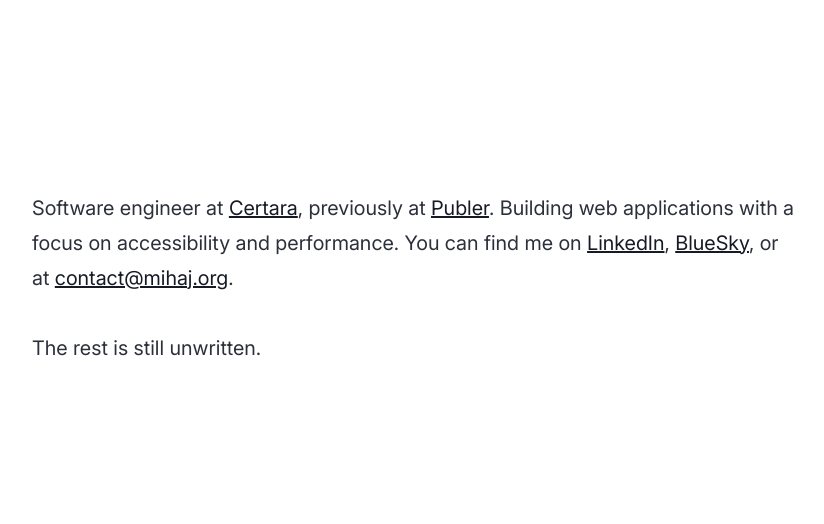
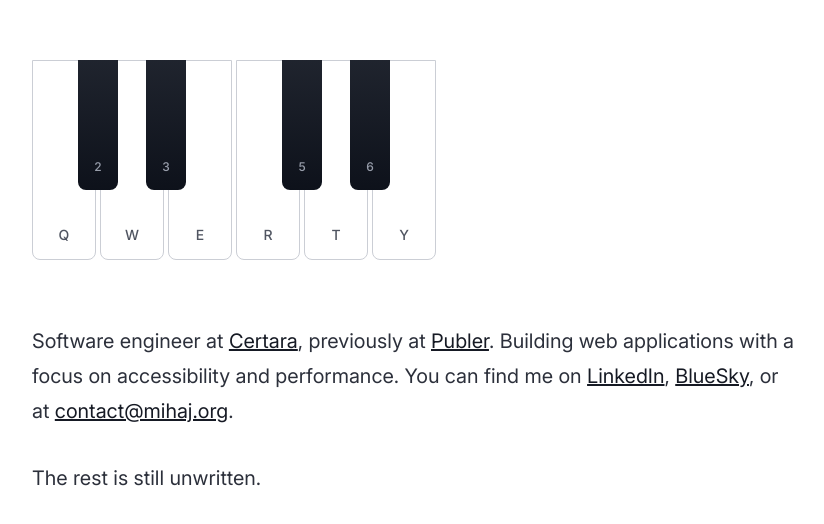
Before and after one commit to orgesmihaj/mihaj.org, a website built with Vite: page index.html in a window 1280 px wide. Shown: the part 122-646 px from the top of the page, without its empty margins (224-1048 px from the left). Built offline with nearby package versions, Linux system fonts and the light colour scheme.

Commit message:
Adding a piano component. 🎹

```diff
--- a/index.html
+++ b/index.html
@@ -17,6 +17,20 @@
 
   <body>
 		<main class="layout">
+			<section class="piano">
+				<div class="key" data-note="C"  data-key="q">Q</div>
+				<div class="key is-black" data-note="C#" data-key="2">2</div>
+				<div class="key" data-note="D"  data-key="w">W</div>
+				<div class="key is-black" data-note="D#" data-key="3">3</div>
+				<div class="key" data-note="E"  data-key="e">E</div>
+				<div class="key" data-note="F"  data-key="r">R</div>
+				<div class="key is-black" data-note="F#" data-key="5">5</div>
+				<div class="key" data-note="G"  data-key="t">T</div>
+				<div class="key is-black" data-note="G#" data-key="6">6</div>
+				<div class="key" data-note="A"  data-key="y">Y</div>
+			</section>
+
+			<section>
 				<p>
 					Software engineer at <a href="https://www.certara.com" target="_blank">Certara</a>,
 					previously at <a href="https://publer.com" target="_blank">Publer</a>.
@@ -24,11 +38,12 @@
 					You can find me on <a href="https://www.linkedin.com/in/orgesmihaj" target="_blank">LinkedIn</a>,
 					<a href="https://bsky.app/profile/mihaj.org" target="_blank">BlueSky</a>, or at
 					<a href="mailto:contact@mihaj.org">contact@mihaj.org</a>.
+				</p>
 
-				<br><br>
-
+				<p>
 					The rest is still unwritten.
 				</p>
+			</section>
 		</main>
 
 		<script type="module" src="/src/main.ts"></script>
--- /dev/null
+++ b/styles/components/piano.css
@@ -0,0 +1,53 @@
+/**
+ * Piano 🎹
+ */
+
+@layer components {
+    :where(:root) {
+        --key·background: light-dark(var(--color∙neutral-000), var(--color∙neutral-200));
+        --key·block-size: 12.5rem;
+        --key·border: light-dark(var(--color∙neutral-300), var(--color∙neutral-200));
+        --key·color: light-dark(var(--color∙neutral-600), var(--color∙neutral-800));
+        --key·font-size: .875rem;
+        --key·inline-size: 4rem;
+    }
+
+    :where(.piano) {
+        display: flex;
+            gap: 4px;
+        position: relative;
+    }
+
+    :where(.key) {
+        background: var(--key·background);
+        block-size: var(--key·block-size);
+        border-radius: 0 0 .5rem .5rem;
+        border: 1px solid var(--key·border);
+        color: var(--key·color);
+        cursor: pointer;
+        display: flex;
+            align-items: flex-end;
+            justify-content: center;
+        font-size: var(--key·font-size);
+        font-weight: 500;
+        inline-size: var(--key·inline-size);
+        padding-bottom: 1rem;
+        user-select: none;
+    }
+
+    :where(.key).is-black {
+        --key·background: linear-gradient(
+            to bottom, var(--color∙neutral-800) 0%, var(--color∙neutral-950) 100%
+        );
+        --key·block-size: 8.125rem;
+        --key·color: light-dark(var(--color∙neutral-400), var(--color∙neutral-300));
+        --key·font-size: .75rem;
+        --key·inline-size: 2.5rem;
+
+        border: none;
+        margin-inline-start: -1.375rem;
+        margin-inline-end: -1.375rem;
+
+        z-index: 1;
+    }
+}
--- a/styles/mihaj.css
+++ b/styles/mihaj.css
@@ -26,6 +26,11 @@
 @import './elements/paragraphs.css';
 
 /**
+ * Components
+ */
+@import './components/piano.css';
+
+/**
  * Layout
  */
 @import './layout.css';
```
Lines whose indentation alone changed are shown as unchanged.
